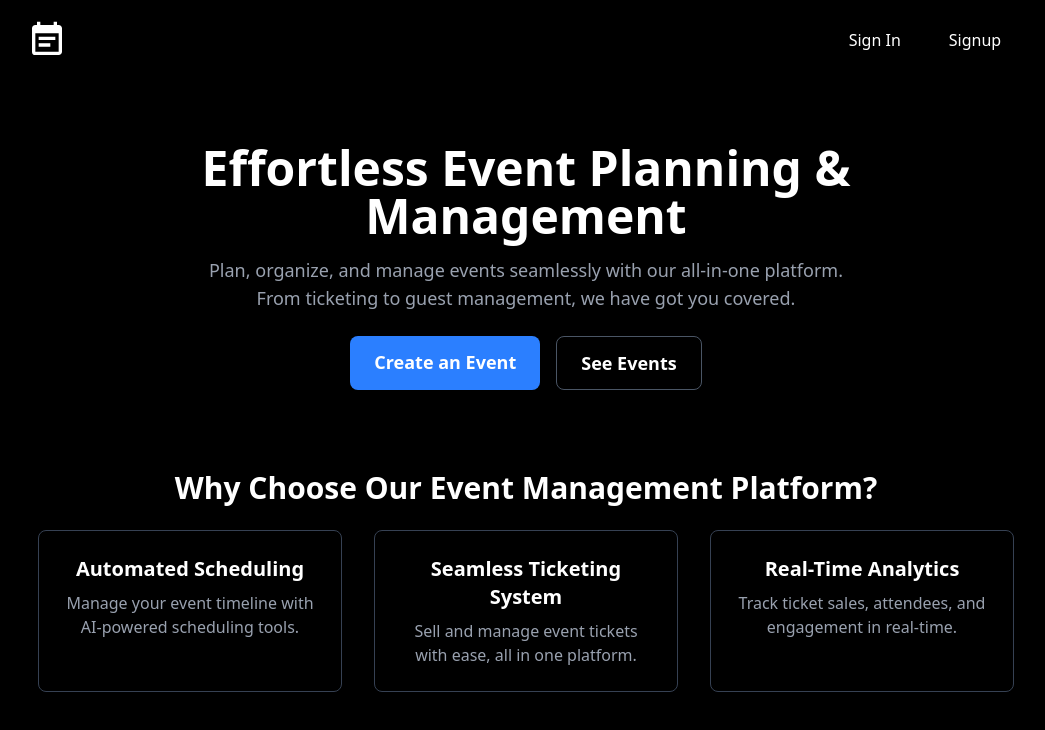
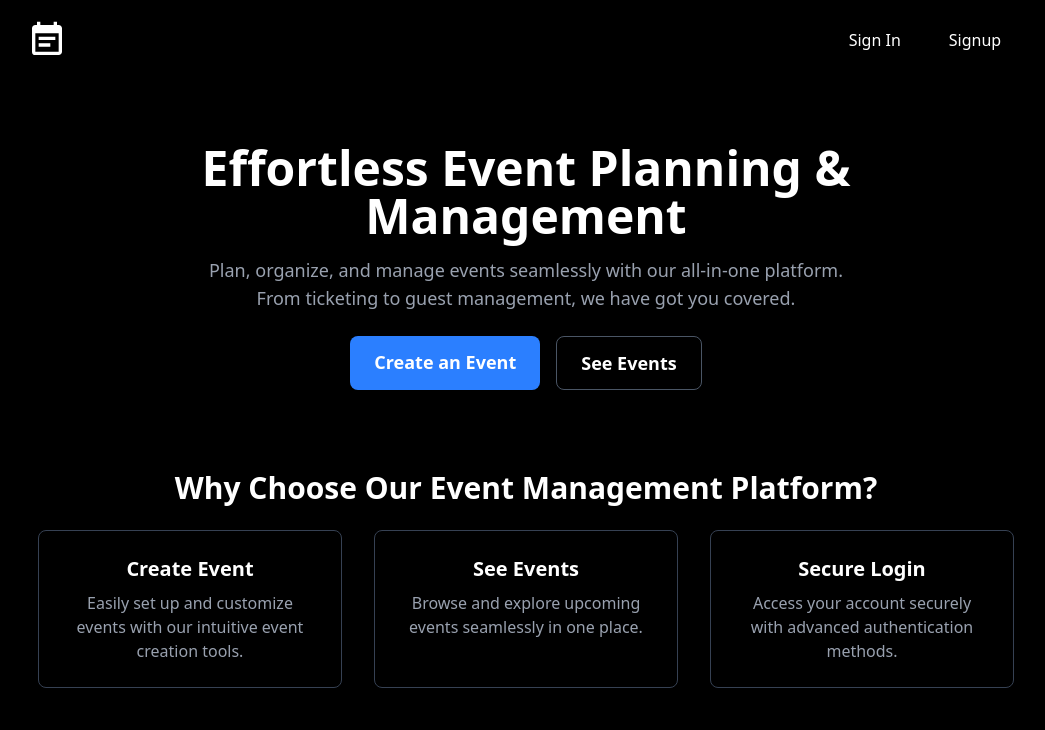
Before and after one commit to adivikramp/event-management, a React (Vite) app in the folder frontend/: page / in a window 1280 px wide. Shown: the top 730 px of the page, without its empty margins (114-1159 px from the left). Built offline with nearby package versions, Linux system fonts and the light colour scheme.

Commit message:
Changed Homepage details

```diff
--- a/frontend/src/pages/Homepage.jsx
+++ b/frontend/src/pages/Homepage.jsx
@@ -37,27 +37,23 @@ const Homepage = () => {
           </h2>
           <div className="grid grid-cols-1 md:grid-cols-3 gap-8">
             <div className="p-6 border border-gray-700 rounded-lg">
-              <h3 className="text-xl font-semibold mb-2">
-                Automated Scheduling
-              </h3>
+              <h3 className="text-xl font-semibold mb-2">Create Event</h3>
               <p className="text-gray-400">
-                Manage your event timeline with AI-powered scheduling tools.
+                Easily set up and customize events with our intuitive event
+                creation tools.
               </p>
             </div>
             <div className="p-6 border border-gray-700 rounded-lg">
-              <h3 className="text-xl font-semibold mb-2">
-                Seamless Ticketing System
-              </h3>
+              <h3 className="text-xl font-semibold mb-2">See Events</h3>
               <p className="text-gray-400">
-                Sell and manage event tickets with ease, all in one platform.
+                Browse and explore upcoming events seamlessly in one place.
               </p>
             </div>
             <div className="p-6 border border-gray-700 rounded-lg">
-              <h3 className="text-xl font-semibold mb-2">
-                Real-Time Analytics
-              </h3>
+              <h3 className="text-xl font-semibold mb-2">Secure Login</h3>
               <p className="text-gray-400">
-                Track ticket sales, attendees, and engagement in real-time.
+                Access your account securely with advanced authentication
+                methods.
               </p>
             </div>
           </div>
```
